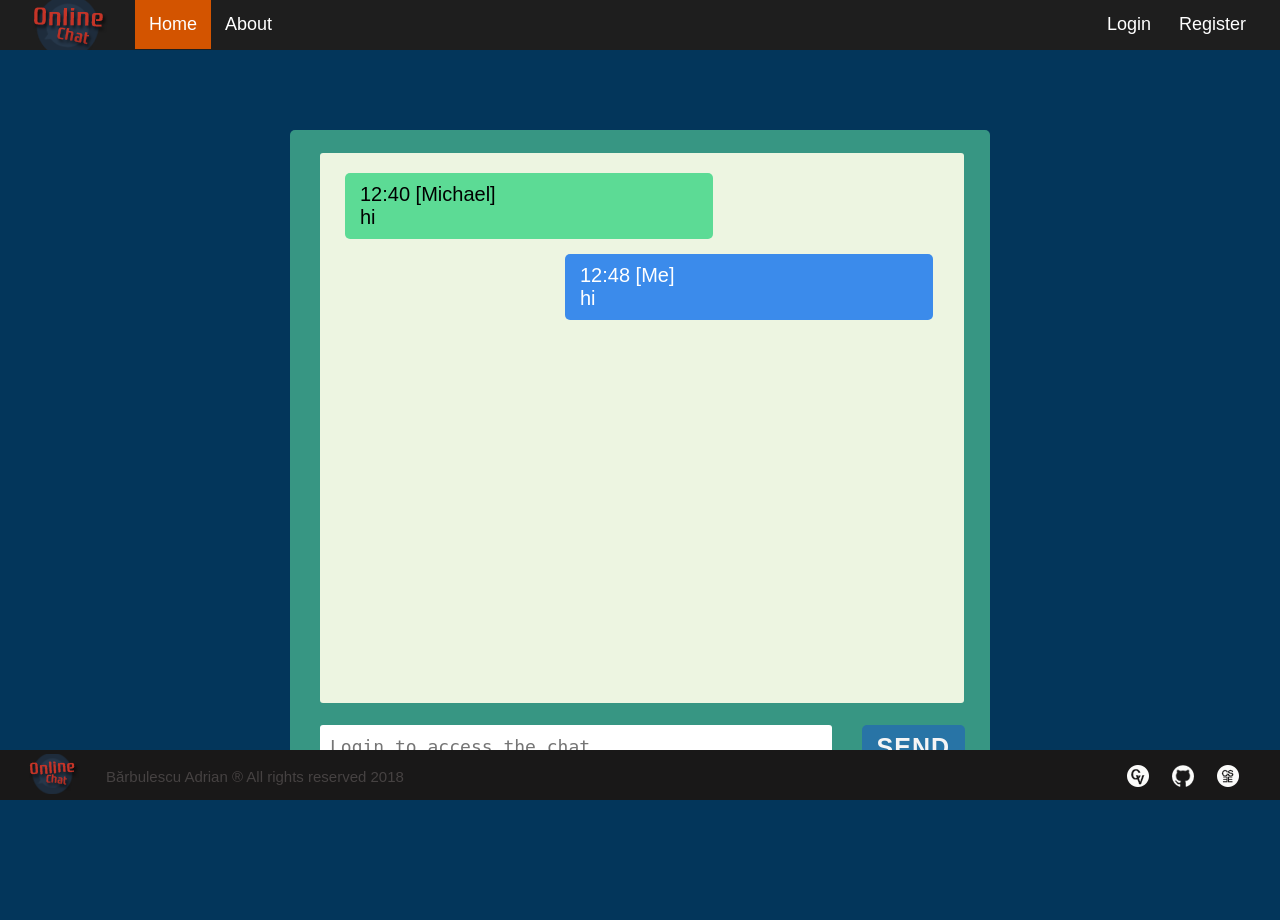
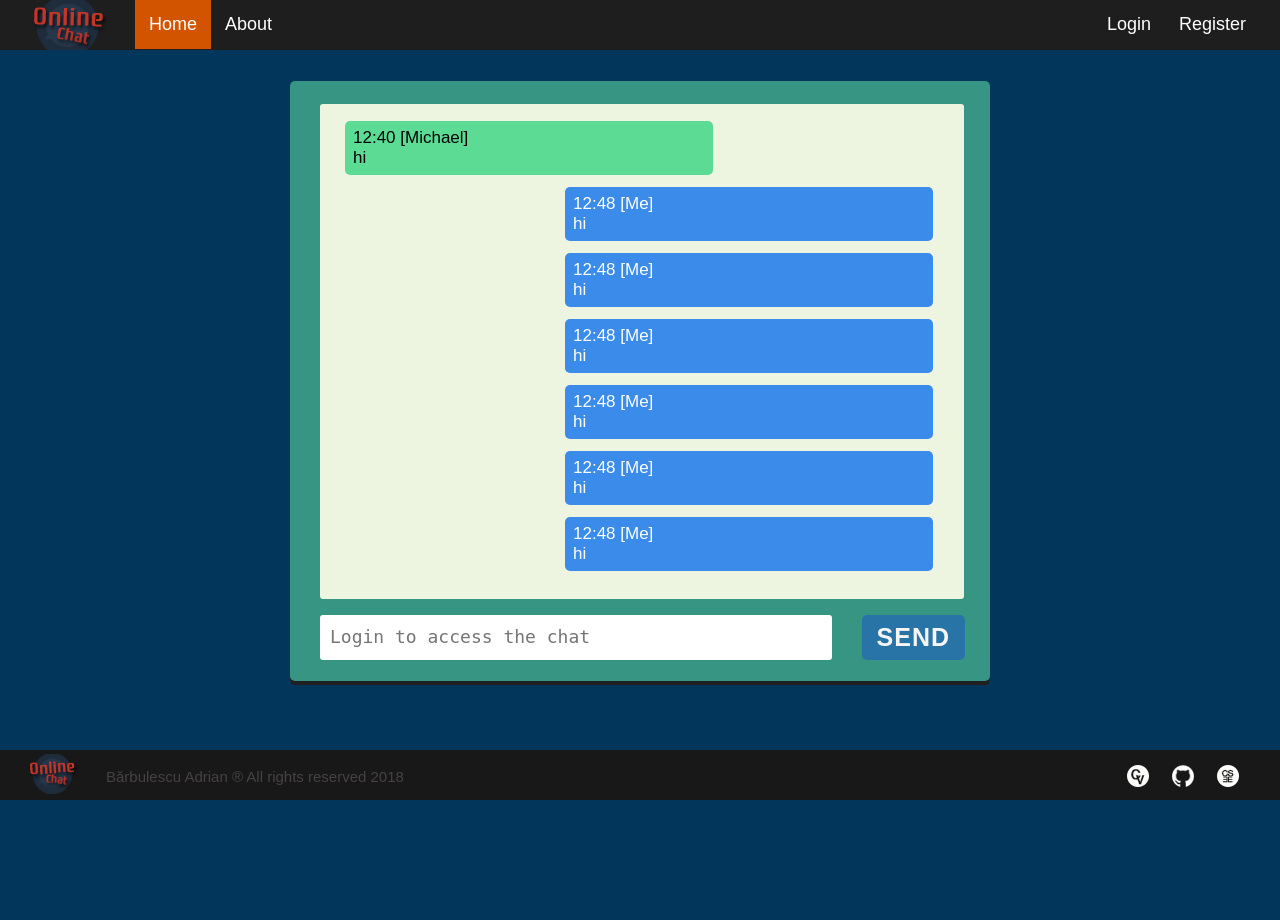
Before and after one commit to ST4NSB/chat-online, a PHP site: page / in a window 1280 px wide. After the commit the page ends 800 px from the top, so only its background shows below. Run offline with PHP 8.4, Linux system fonts and the light colour scheme.

Commit message:
chat responsive

```diff
--- a/assets/css/formstyle.css
+++ b/assets/css/formstyle.css
@@ -1,17 +1,16 @@
 .main__content {
-	padding: 20px;
-  min-height: 100%;
-  margin: 0 auto -50px;
+	padding-top: 1px;
+	margin: 0;
 }
 
 .chatbox {
 	background-color: #379683;
 	box-shadow: 0 4px #202020;
 	width: 700px;
-	min-width: 390px;
-	height: 660px;
+	height: 720px;
   padding-top: 23px;
-	margin: 110px auto;
+	margin: 0 auto;
+	margin-top: 110px;
   border-radius: 5px;
 }
 
@@ -20,7 +19,7 @@
 	padding: 5px;
 	margin-left: 30px;
 	width: 92%;
-	height: 550px;
+	height: 610px;
 	overflow-x: hidden;
 	overflow-y: scroll;
   border-radius: 3px;
@@ -47,7 +46,7 @@
 	padding: 10px 15px 10px 15px;
 	margin: 5px 10px 0;
 	border-radius: 5px;
-	font-size: 20px;
+	font-size: 18px;
   word-wrap: break-word;
 }
 
@@ -97,3 +96,184 @@
 .chat-form button:hover {
 	background-color: #2982bc;
 }
+
+@media screen and (max-height: 900px) {
+	.chatbox {
+		margin: 0 auto;
+		margin-top: 80px;
+		height: 600px;
+	}
+	.chatlogs {
+		height: 495px;
+	}
+	.chat-form {
+		margin-top: 16px;
+	}
+	.chatlogs::-webkit-scrollbar {
+		width: 9px;
+	}
+	.chat .chat-message {
+		font-size: 17px;
+		margin-top: 2px;
+		margin-right: 3px;
+		padding: 7px 8px;
+	}
+}
+
+@media screen and (max-height: 700px) {
+	.chatbox {
+		margin: 0 auto;
+		margin-top: 60px;
+		height: 510px;
+	}
+	.chatlogs {
+		height: 405px;
+	}
+	.chat-form {
+		margin-top: 16px;
+	}
+	.chatlogs::-webkit-scrollbar {
+		width: 9px;
+	}
+	.chat .chat-message {
+		font-size: 17px;
+		margin-top: 2px;
+		margin-right: 3px;
+		padding: 7px 8px;
+	}
+}
+
+@media screen and (max-height: 600px) {
+	.chatbox {
+		margin: 0 auto;
+		margin-top: 60px;
+		height: 405px;
+	}
+	.chatlogs {
+		height: 305px;
+	}
+	.chat-form {
+		margin-top: 16px;
+	}
+	.chatlogs::-webkit-scrollbar {
+		width: 8px;
+	}
+	.chat .chat-message {
+		font-size: 16px;
+		margin-top: 2px;
+		margin-right: 3px;
+		padding: 7px 8px;
+	}
+}
+
+
+@media screen and (max-height: 500px) {
+	.chatbox {
+		margin: 0 auto;
+		margin-top: 60px;
+		height: 345px;
+	}
+	.chatlogs {
+		height: 245px;
+	}
+	.chat-form {
+		margin-top: 16px;
+	}
+	.chatlogs::-webkit-scrollbar {
+		width: 7px;
+	}
+	.chat .chat-message {
+		font-size: 13px;
+		margin-top: 2px;
+		margin-right: 3px;
+		padding: 7px 8px;
+	}
+}
+
+@media screen and (max-width: 800px) {
+	.chatbox {
+		width: 600px;
+	}
+	.self .chat-message {
+		margin-left: 190px;
+	}
+	.chatlogs {
+		width: 91%;
+	}
+}
+
+@media screen and (max-width: 700px) {
+	.chatbox {
+		width: 500px;
+	}
+	.self .chat-message {
+		margin-left: 160px;
+	}
+	.chatlogs {
+		width: 89%;
+	}
+}
+
+@media screen and (max-width: 600px) {
+	.chatbox {
+		width: 470px;
+	}
+	.self .chat-message {
+		margin-left: 140px;
+	}
+	.chatlogs {
+		width: 88%;
+	}
+}
+
+@media screen and (max-width: 500px) {
+	.chatbox {
+		width: 380px;
+	}
+	.self .chat-message {
+		margin-left: 100px;
+	}
+	.chatlogs {
+		width: 86%;
+	}
+	.chat-form textarea {
+		font-size: 13px;
+	}
+	.chat-form button {
+		font-size: 16px;
+		margin-left: 15px;
+	}
+	.chat .chat-message {
+		font-size: 14px;
+	}
+}
+
+@media screen and (max-width: 400px) {
+	.chatbox {
+		width: 280px;
+	}
+	.self .chat-message {
+		margin-left: 80px;
+	}
+	.chatlogs {
+		width: 88%;
+		margin-left: 20px;
+	}
+	.chat-form {
+		margin-left: 20px;
+	}
+	.chat-form textarea {
+		font-size: 12px;
+	}
+	.chat-form button {
+		font-size: 13px;
+		margin-left: 7px;
+		margin-right: 9px;
+	}
+	.chatlogs::-webkit-scrollbar {
+		width: 4px;
+	}
+	.chat .chat-message {
+		font-size: 12px;
+	}
+}
--- a/index.html
+++ b/index.html
@@ -42,6 +42,23 @@
             <p class="chat-message">12:48 [Me] <br> hi</p>
           </div>
 
+          <div class="chat self">
+            <p class="chat-message">12:48 [Me] <br> hi</p>
+          </div>
+
+          <div class="chat self">
+            <p class="chat-message">12:48 [Me] <br> hi</p>
+          </div>
+
+          <div class="chat self">
+            <p class="chat-message">12:48 [Me] <br> hi</p>
+          </div>
+          <div class="chat self">
+            <p class="chat-message">12:48 [Me] <br> hi</p>
+          </div><div class="chat self">
+            <p class="chat-message">12:48 [Me] <br> hi</p>
+          </div>
+
         </div>
 
 
```
